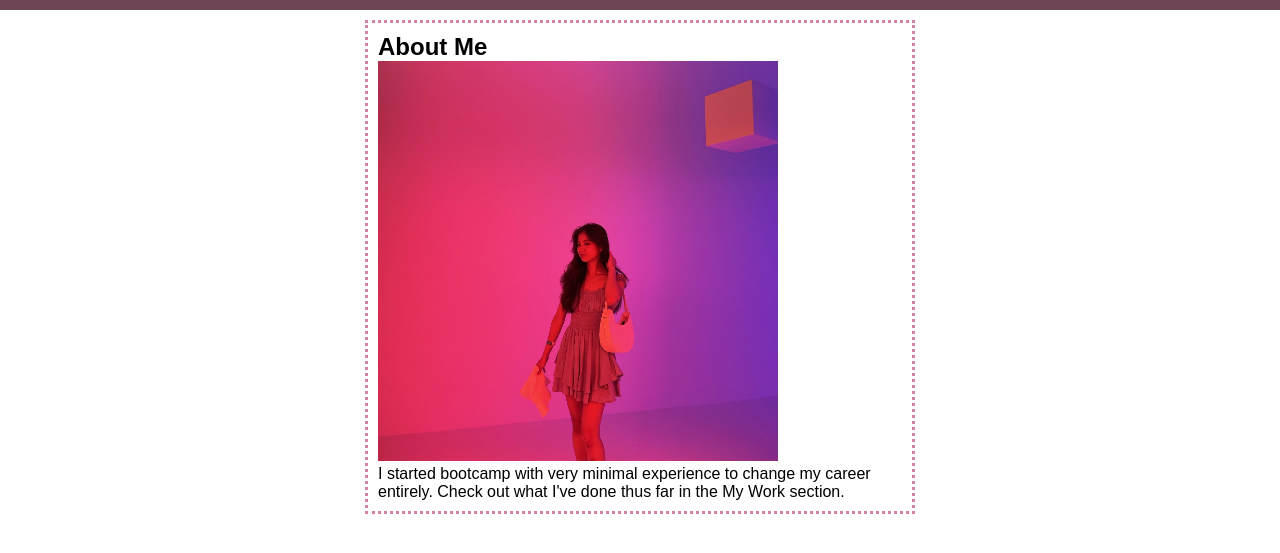
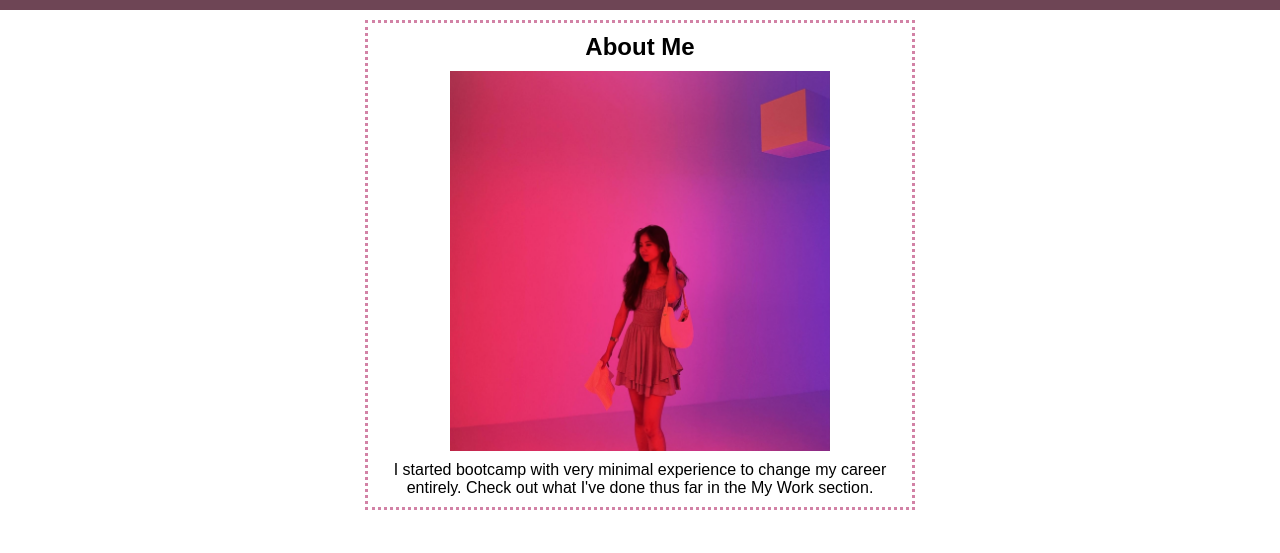
Before and after one commit to micavilla/micaella-portfolio, a plain HTML site: page index.html in a window 1280 px wide. Shown: the part 53-606 px from the top of the page. Drawn offline with Linux system fonts and the light colour scheme.

Commit message:
adjust About Me section

```diff
--- a/style.css
+++ b/style.css
@@ -36,6 +36,14 @@ main {
   justify-content: center;
 }
 
+main h2{
+  text-align: center;
+}
+
+main p {
+  text-align: center;
+}
+
 section {
   border: dotted #D282A6;
   margin: 10px;
@@ -48,6 +56,10 @@ section {
 }
 
 .my-pic {
+  padding: 10px 10px;
   width: 400px;
   height: auto;
+  display: block;
+  margin-left: auto;
+  margin-right: auto;
 }
```
